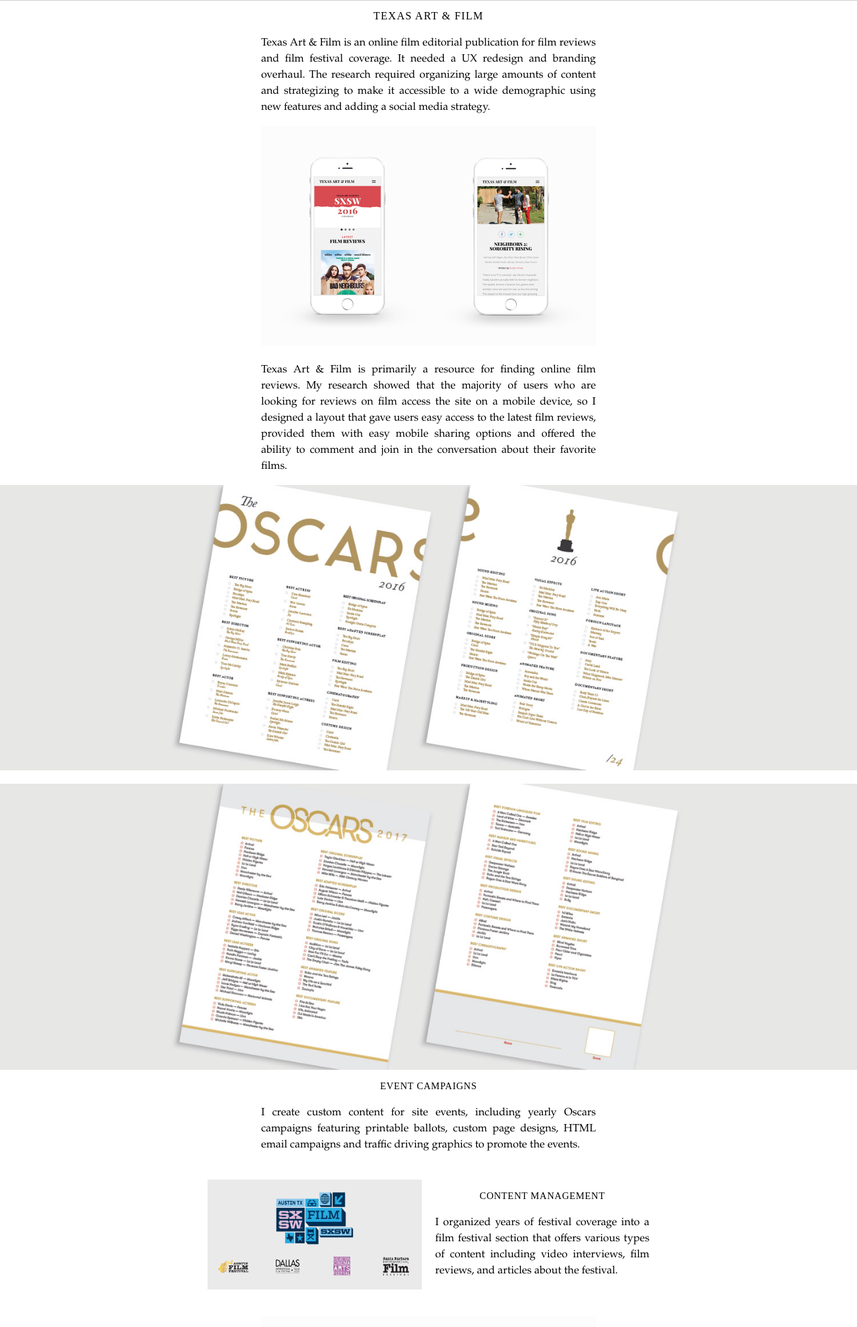
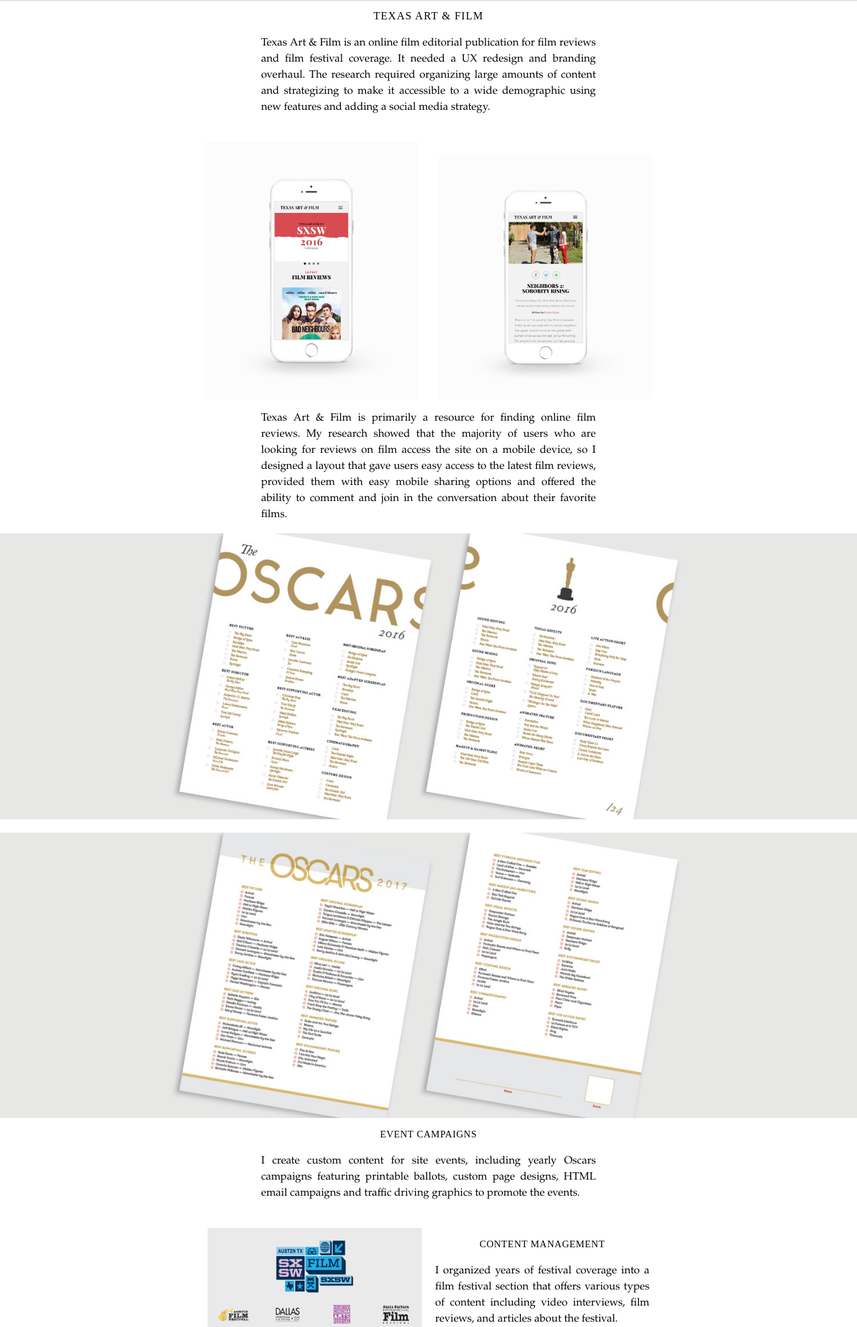
Before and after one commit to mellomikie/Website, a PHP site: page /taf.php in a window 1280 px wide. Shown: the part 676-2657 px from the top of the page at 67% size. Run offline with PHP 8.4, Linux system fonts and the light colour scheme; some libraries are stand-ins or nearby versions.

Commit message:
Added footer and some missing images

```diff
--- a/common.php
+++ b/common.php
@@ -37,7 +37,19 @@
 function foot() {
   ?>
 
-      <footer></footer>
+      <footer>
+        <a class="link-box" href="mailto:hi@mellomikie.com">Email</a>
+        <a class="link-box" href="documents/mwresume.pdf">Resume</a>
+        <a href="http://www.facebook.com/michael.woody.10" target="_blank">
+          <img src="images/home/facebook.png" alt="Facebook" />
+        </a>
+        <a href="http://www.linkedin.com/in/michael-woody-64a6507" target="_blank">
+          <img src="images/home/linkedin.png" alt="LinkedIn" />
+        </a>
+        <a href="http://www.instagram.com/mellomikie" target="_blank">
+          <img src="images/home/instagram.png" alt="Instagram" />
+        </a>
+      </footer>
     </body>
   </html>
 
--- a/styles/antivaxx.css
+++ b/styles/antivaxx.css
@@ -1,5 +1,8 @@
 /* This is the style sheet for the antivaxx project page of Michael's website. */
 
 img#infograph {
-  width: 500px;
+  min-width: 320px;
+  max-width: 500px;
+  width: 100%;
+  margin-top: 40px;
 }
--- a/styles/posters.css
+++ b/styles/posters.css
@@ -1,5 +1,7 @@
 /* This is the style sheet for the posters project page of Michael's website. */
 
 img.poster {
-  width: 500px;
+  min-width: 320px;
+  max-width: 500px;
+  width: 100%;
 }
--- a/styles/style.css
+++ b/styles/style.css
@@ -44,7 +44,8 @@
 p {
   font-family: "adobe-garamond-pro", "Garamond", serif;
   text-align: justify;
-  width: 500px;
+  min-width: 320px;
+  max-width: 500px;
   margin-left: auto;
   margin-right: auto;
 }
--- a/styles/taf.css
+++ b/styles/taf.css
@@ -5,8 +5,19 @@
 
 /* TODO split mobile image into two images */
 
-img#mobile {
-  width: 500px;
+#mobile {
+  display: flex;
+  justify-content: space-around;
+  flex-wrap: wrap;
+  min-width: 320px;
+  max-width: 700px;
+  margin-left: auto;
+  margin-right: auto;
+  margin-top: 40px;
+}
+
+#mobile > img {
+  width: 320px;
 }
 
 img + img {
--- a/taf.php
+++ b/taf.php
@@ -21,7 +21,10 @@
   media strategy.
 </p>
 
-<img id="mobile" src="images/taf/taf_mobilephonedesktop1.jpeg" alt="Mobile phone app" />
+<div id="mobile">
+  <img src="images/taf/mobile1.jpg" alt="Mobile app" />
+  <img src="images/taf/mobile2.jpg" alt="Mobile app" />
+</div>
 
 <p>
   Texas Art &amp; Film is primarily a resource for finding online film reviews.
```
Also changed, not shown: other parts of styles/style.css (+48 -19 lines), index.php (+0 -23 lines), styles/anne.css (+5 -3 lines), styles/catnip.css (+4 -3 lines), styles/index.css (+1 -28 lines), images/taf/mobile1.jpg (added), images/taf/mobile2.jpg (added).
